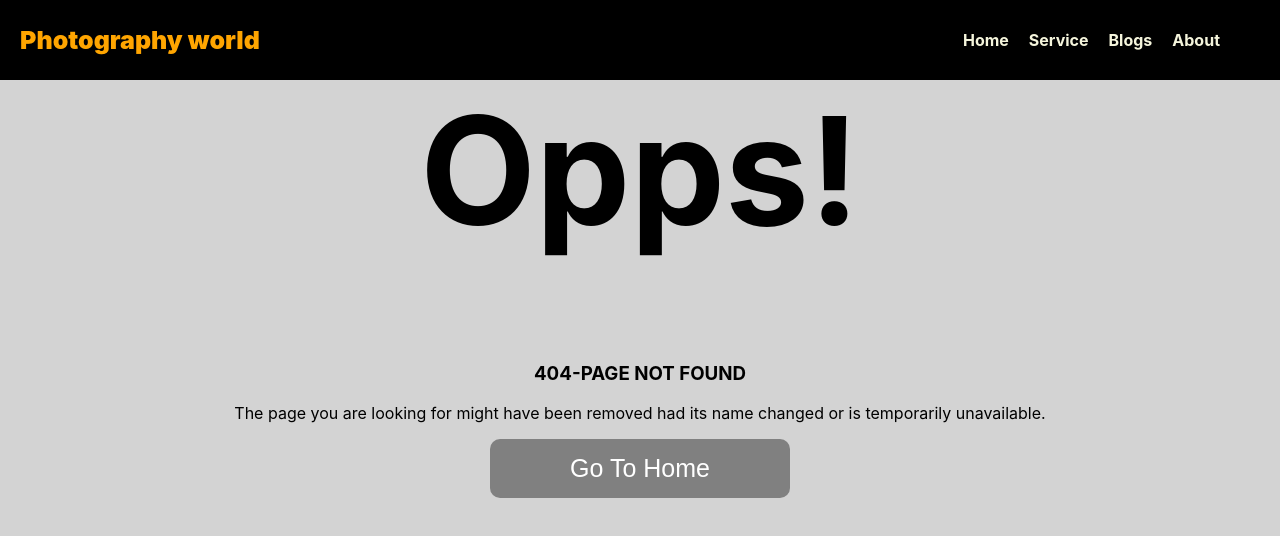
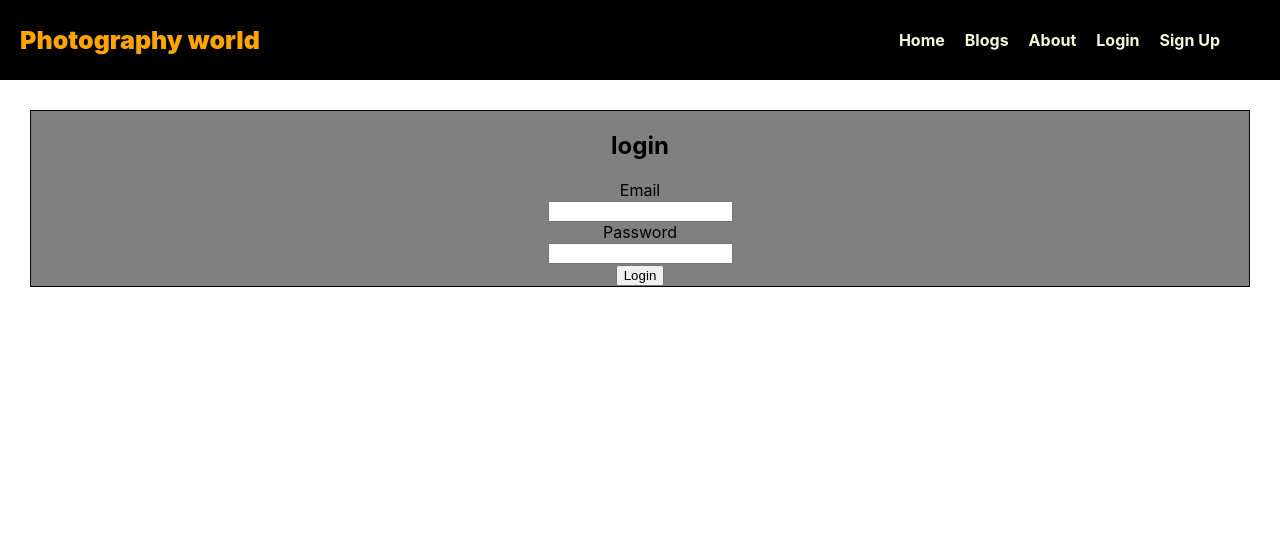
Before and after one commit to SantoSaha508/independent-service-provider, a React (Create React App) app: page /login in a window 1280 px wide. Before the commit this address had no page. Shown: the top 536 px of the page. Built offline with nearby package versions, Linux system fonts and the light colour scheme.

Commit message:
add login page

```diff
--- a/src/App.js
+++ b/src/App.js
@@ -2,10 +2,11 @@ import { Route, Routes } from 'react-router-dom';
 import './App.css';
 import Header from './components/Header/Header';
 import Home from './components/Home/Home';
-import Service from './components/Service/Service';
 import Blogs from './components/Blogs/Blogs';
 import About from './components/About/About';
-import Notfound from './components/Notfound/Notfound'
+import Notfound from './components/Notfound/Notfound';
+import Login from './components/Login/Login'
+import Signup from './components/Signup/Signup';
 
 function App() {
   return (
@@ -16,10 +17,11 @@ function App() {
       <Routes>
         <Route path='/' element={<Home></Home>}></Route>
         <Route path='/home' element={<Home></Home>}></Route>
-        <Route path='/service' element={<Service></Service>}></Route>
         <Route path='/blogs' element={<Blogs></Blogs>}></Route>
         <Route path='/about' element={<About></About>}></Route>
         <Route path='*' element={<Notfound></Notfound>}></Route>
+        <Route path='/login' element={<Login></Login>}></Route>
+        <Route path='/signup' element={<Signup></Signup>}></Route>
       </Routes>
     </div>
   );
--- a/src/components/Header/Header.js
+++ b/src/components/Header/Header.js
@@ -10,9 +10,10 @@ const Header = () => {
             </div>
             <div>
             <Link to='/home'>Home</Link>
-            <Link to="/service">Service</Link>
             <Link to="/blogs">Blogs</Link>
             <Link to="/about">About</Link>
+            <Link to="/login">Login</Link>
+            <Link to="/signup">Sign Up</Link>
             <Link to="/notfound"></Link>
             </div>
         </div>
--- /dev/null
+++ b/src/components/Login/Login.css
@@ -0,0 +1,5 @@
+.loginBox{
+    border: 1px solid black;
+    margin: 30px;
+    background-color: grey;
+}
--- /dev/null
+++ b/src/components/Login/Login.js
@@ -0,0 +1,25 @@
+import React from 'react';
+import './Login.css'
+
+const Login = () => {
+    return (
+        <div className='loginBox'>
+            <div >
+            <h2>login</h2>
+            <form>
+                <div className="input-group">
+                    <label htmlFor="email">Email </label> <br />
+                    <input type="email" name="email" required />
+                </div>
+                <div className="input-group">
+                    <label htmlFor='password'>Password </label><br />
+                    <input type="password" name="password" required />
+                </div>
+                <input className='form-submit' type="submit" value="Login" />
+            </form>
+            </div>
+        </div>
+    );
+};
+
+export default Login;
--- a/src/components/Service/Service.js
+++ /dev/null
@@ -1,11 +0,0 @@
-import React from 'react';
-
-const Service = () => {
-    return (
-        <div>
-            <h3>this is service</h3>
-        </div>
-    );
-};
-
-export default Service;
--- /dev/null
+++ b/src/components/Signup/Signup.js
@@ -0,0 +1,12 @@
+import React from 'react';
+import './Signup.css'
+
+const Signup = () => {
+    return (
+        <div>
+            <h3>this is signup</h3>
+        </div>
+    );
+};
+
+export default Signup;
```
Also changed, not shown: src/components/Signup/Signup.css (added).
